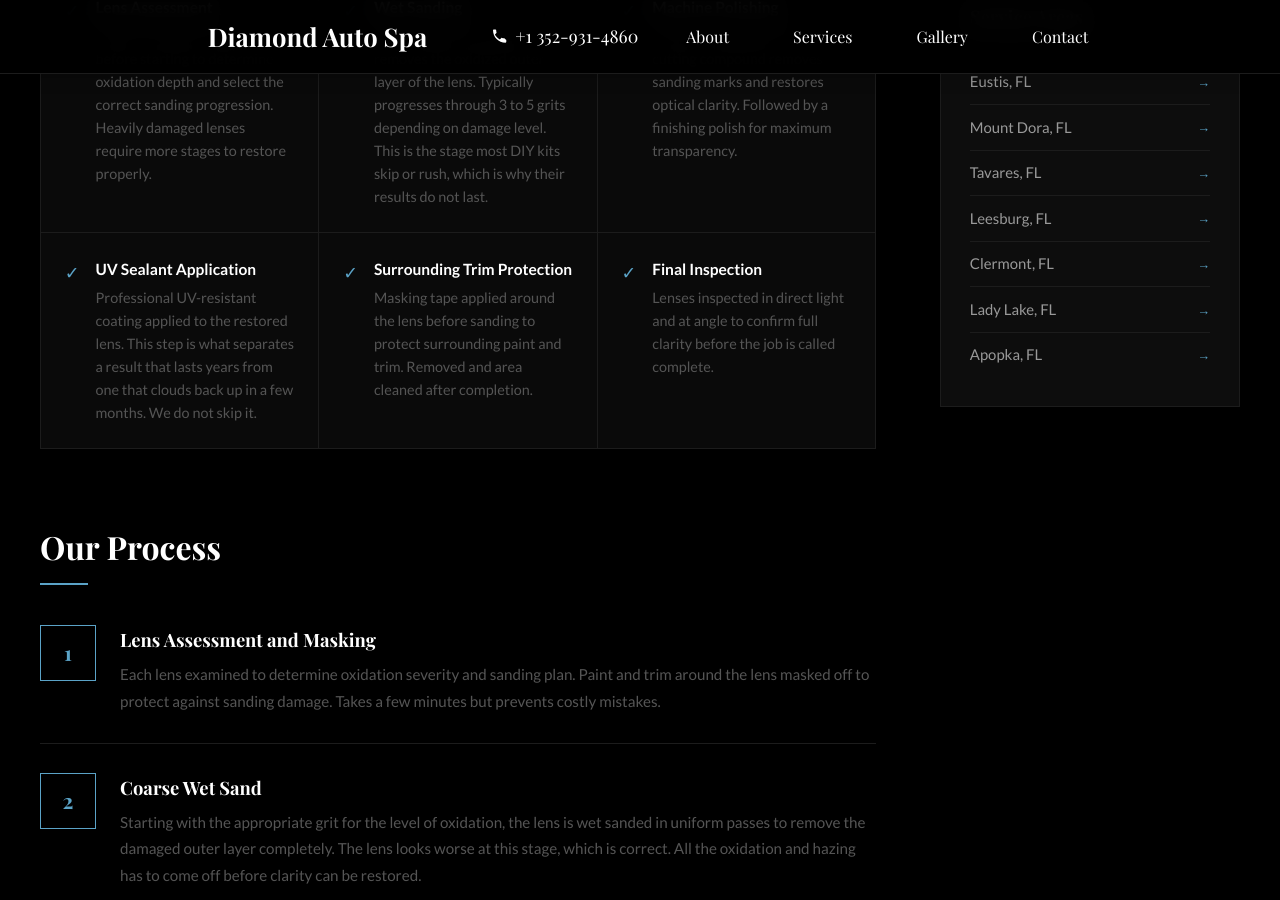
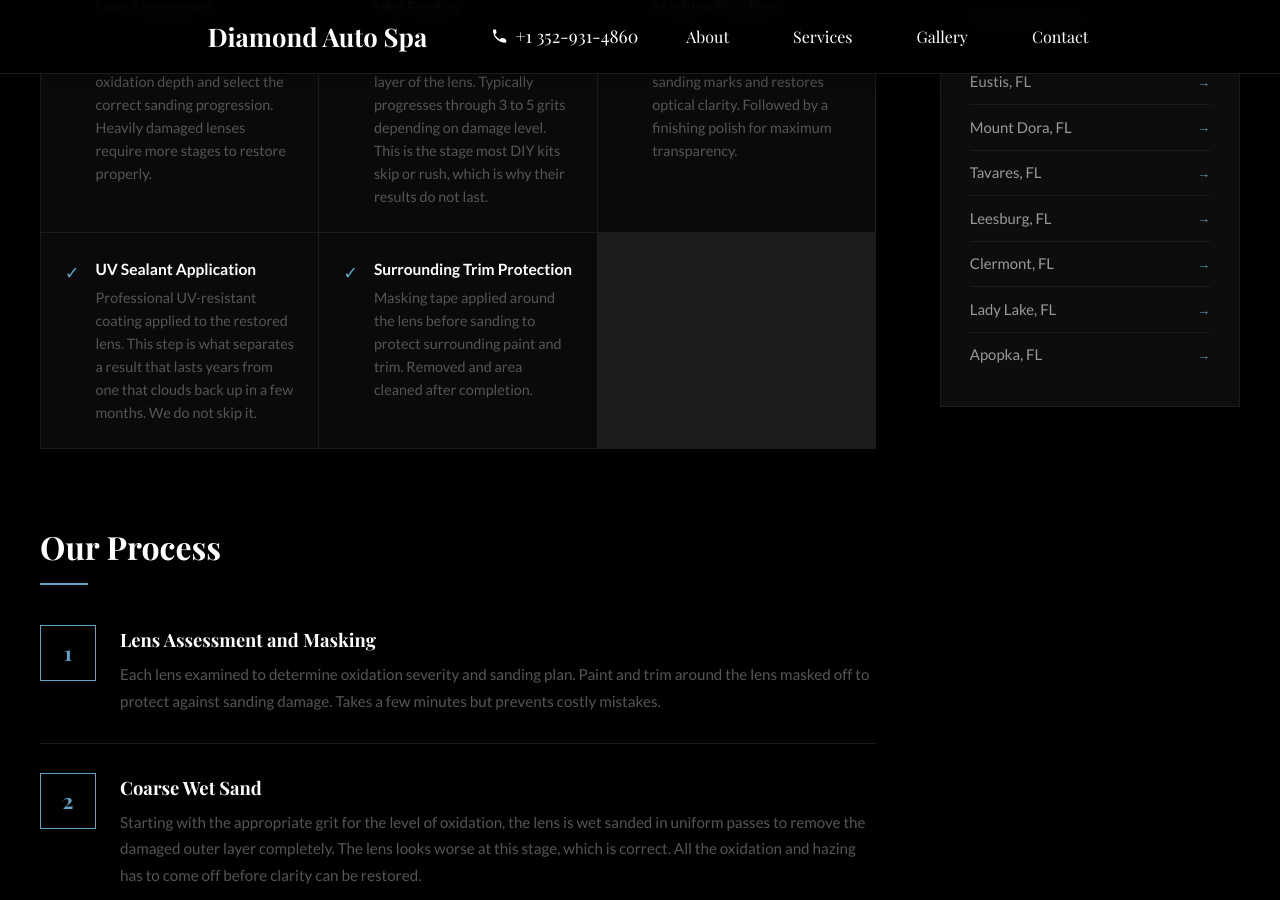
Before and after one commit to JamesBrownR/Diamond-Auto-Spa-Detailing, a Jekyll site: the page built from services/headlight-restoration/index.html, in a window 1280 px wide and 900 px high, scrolled down 1551 px. Built offline with Jekyll 4.4.1, drawn with Linux system fonts in a browser that asks for light colours; some web fonts are replaced.

Commit message:
Update index.html

```diff
--- a/services/headlight-restoration/index.html
+++ b/services/headlight-restoration/index.html
@@ -150,13 +150,7 @@ description: Professional mobile headlight restoration in Lake County, FL. Wet s
                         <p>Masking tape applied around the lens before sanding to protect surrounding paint and trim. Removed and area cleaned after completion.</p>
                     </div>
                 </div>
-                <div class="included-item">
-                    <span class="included-check">&#10003;</span>
-                    <div>
-                        <strong>Final Inspection</strong>
-                        <p>Lenses inspected in direct light and at angle to confirm full clarity before the job is called complete.</p>
-                    </div>
-                </div>
+
             </div>
         </div>
 
```
